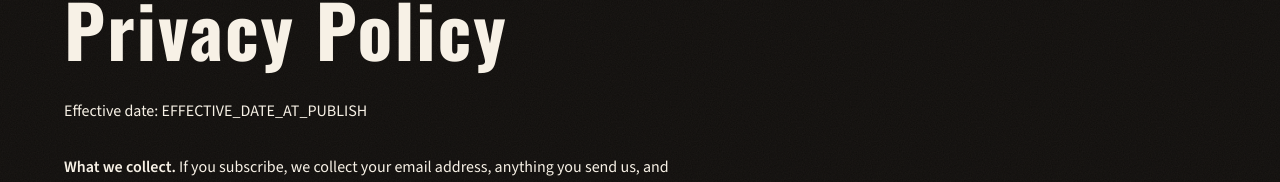
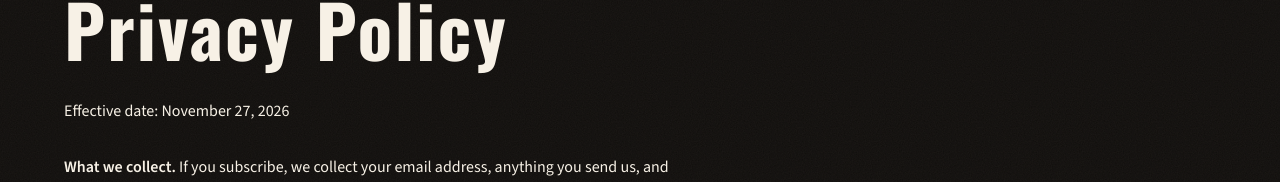
Before and after one commit to KidRunComVC/battle-calls-2, a website: page site/privacy.html in a window 1280 px wide. Shown: the part 397-579 px from the top of the page. Drawn offline with Linux system fonts and the light colour scheme.

Commit message:
Set privacy policy effective date

```diff
--- a/site/privacy.html
+++ b/site/privacy.html
@@ -59,7 +59,7 @@
     <article class="sheet">
       <div class="wrap sheet-copy">
       <h1>Privacy Policy</h1>
-      <p>Effective date: EFFECTIVE_DATE_AT_PUBLISH</p>
+      <p>Effective date: November 27, 2026</p>
       <p><strong>What we collect.</strong> If you subscribe, we collect your email address, anything you send us, and basic technical logs that our web host and email provider keep. We never collect card numbers. Tips go through outside services that have their own privacy policies.</p>
       <p><strong>How we use it.</strong> We use it only to run Battle Calls: to send what you signed up for, reply to you, keep the site secure, and follow the law.</p>
       <p><strong>We don't sell your information.</strong> We never sell, rent, or trade your information, or share it with advertisers. The only exceptions are service providers bound to keep it confidential, legal requirements, and a business transfer as described below.</p>
```
